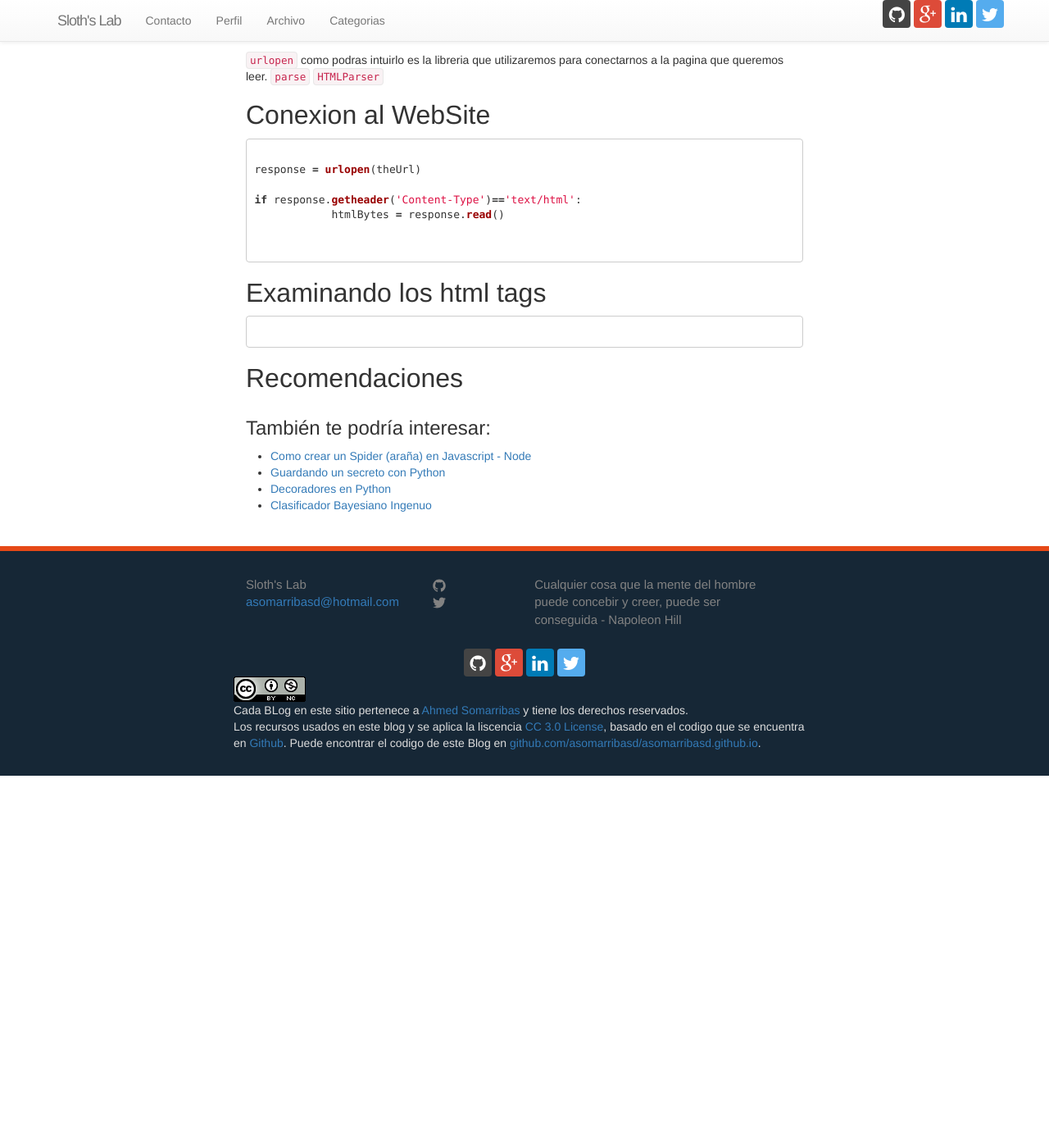
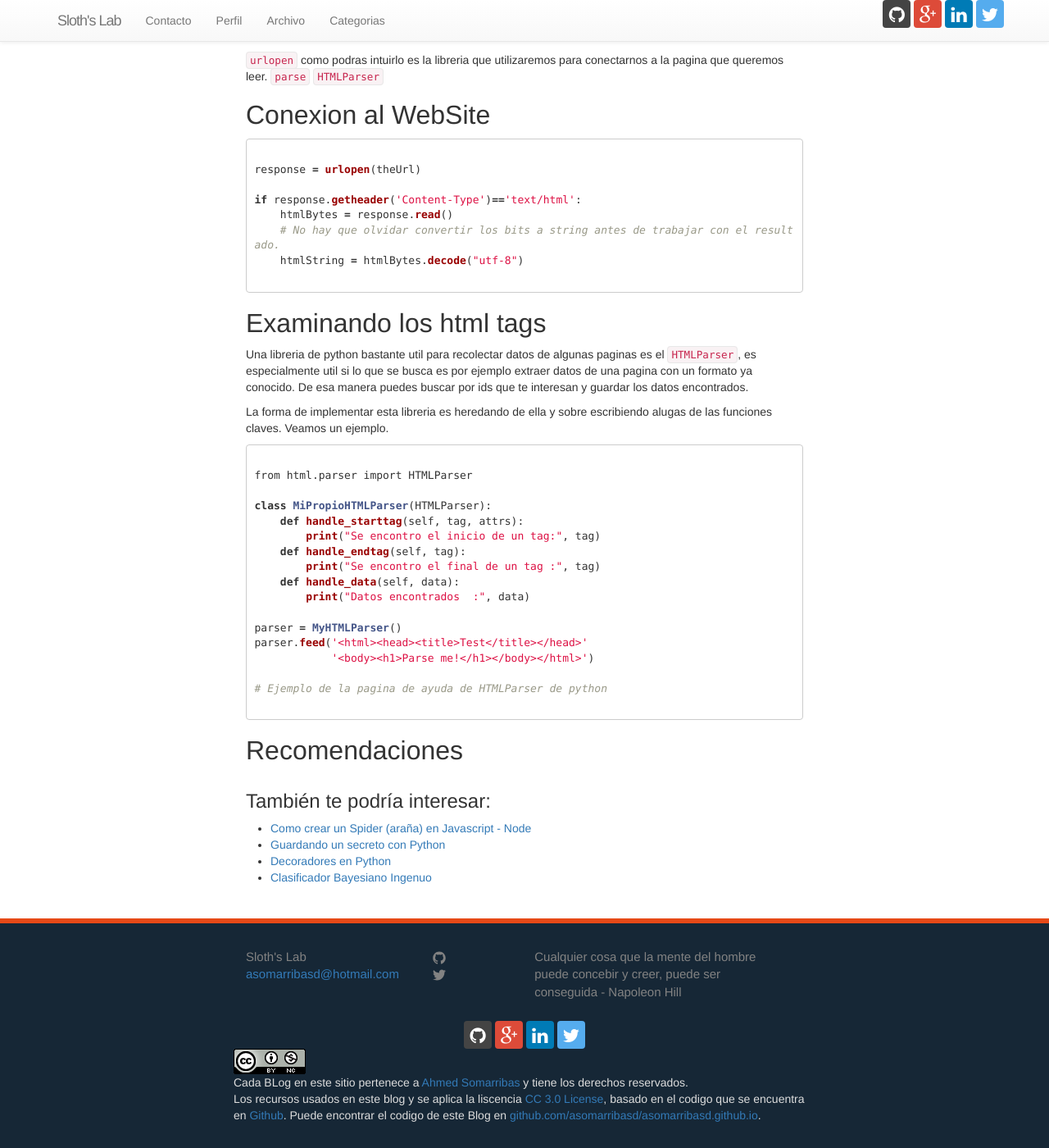
Before and after one commit to asomarribasd/asomarribasd.github.io, a Jekyll site: the page built from _posts/2015-11-27-python-spider.markdown, in a window 1280 px wide and 1400 px high, scrolled down 927 px. Shown: the whole window at 82% size. Built offline with Jekyll 4.4.1, drawn with Linux system fonts in a browser that asks for light colours; nearby versions of some CDN libraries; comment, search, counter and statistics services are not loaded; before the commit the page ends 1873 px from its top, so only the background shows below that.

Commit message:
Tags Parse

````diff
--- a/_posts/2015-11-27-python-spider.markdown
+++ b/_posts/2015-11-27-python-spider.markdown
@@ -46,14 +46,38 @@ from urllib import parse
 response = urlopen(theUrl)
 
 if response.getheader('Content-Type')=='text/html':
-            htmlBytes = response.read()
-
+    htmlBytes = response.read()
+    # No hay que olvidar convertir los bits a string antes de trabajar con el resultado.
+    htmlString = htmlBytes.decode("utf-8")
 
 ```
 
 ## Examinando los html tags
 
+Una libreria de python bastante util para recolectar datos de algunas paginas es el `HTMLParser`,
+es especialmente util si lo que se busca es por ejemplo extraer datos de una pagina con un formato ya conocido.
+De esa manera puedes buscar por ids que te interesan y guardar los datos encontrados.
+
+La forma de implementar esta libreria es heredando de ella y sobre escribiendo alugas de las funciones claves.
+Veamos un ejemplo.
+
 ``` python
+
+from html.parser import HTMLParser
+
+class MiPropioHTMLParser(HTMLParser):
+    def handle_starttag(self, tag, attrs):
+        print("Se encontro el inicio de un tag:", tag)
+    def handle_endtag(self, tag):
+        print("Se encontro el final de un tag :", tag)
+    def handle_data(self, data):
+        print("Datos encontrados  :", data)
+
+parser = MyHTMLParser()
+parser.feed('<html><head><title>Test</title></head>'
+            '<body><h1>Parse me!</h1></body></html>')
+
+# Ejemplo de la pagina de ayuda de HTMLParser de python
 
 ```
 
````
